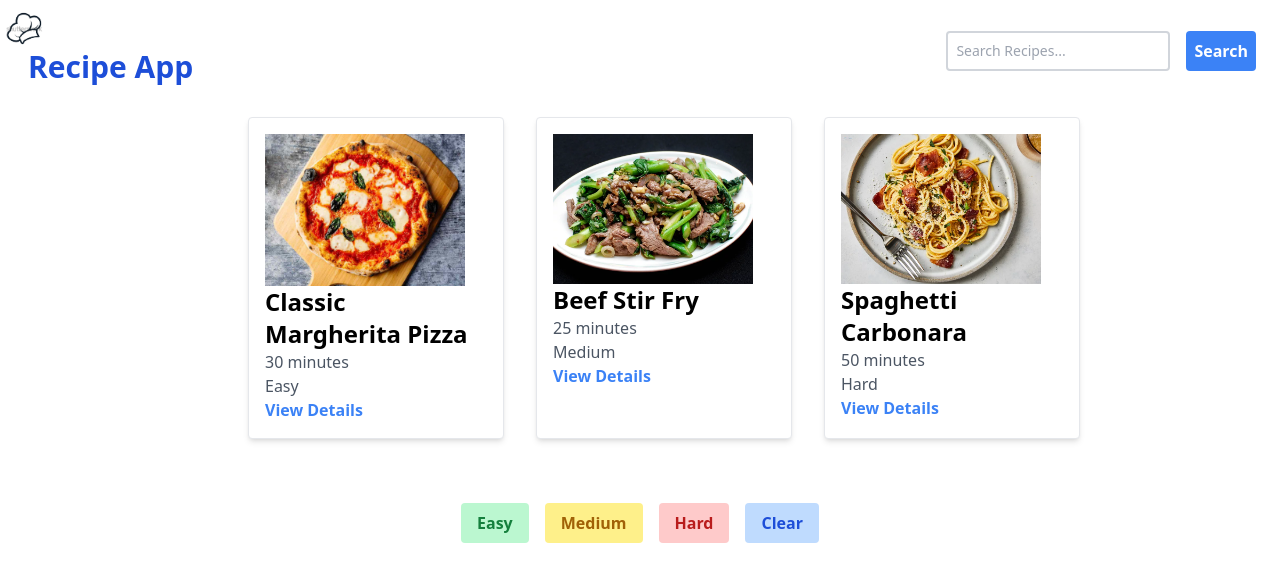
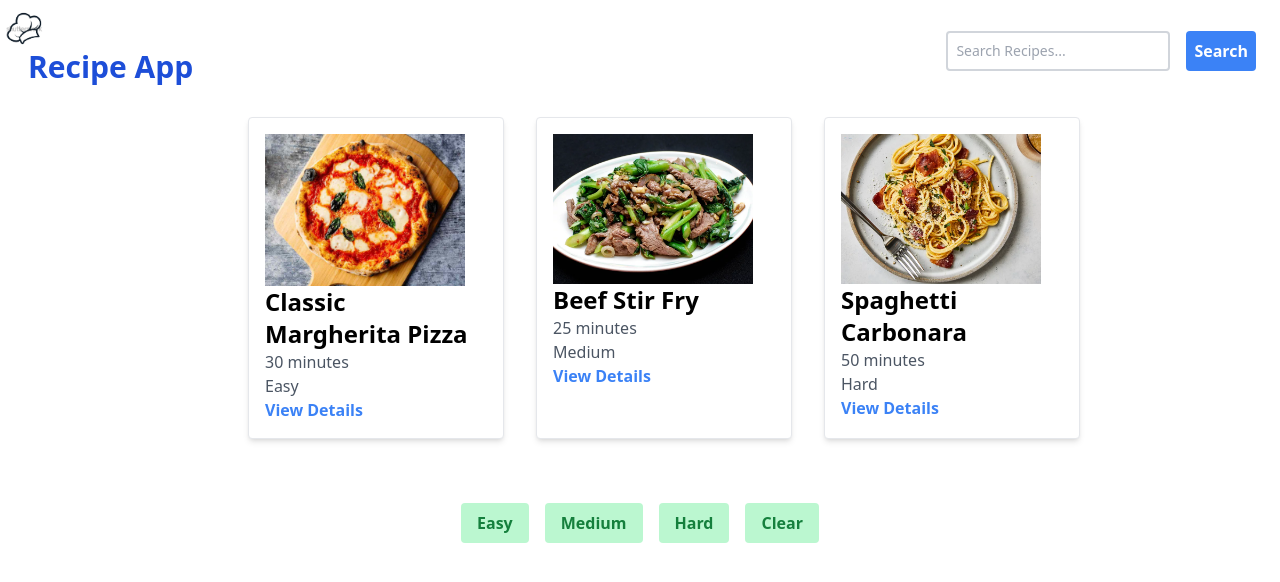
Before and after one commit to ek-sarath/recipe-app, a Next.js app: page / in a window 1280 px wide. Shown: the top 582 px of the page. Built offline with nearby package versions, Linux system fonts and the light colour scheme.

Commit message:
B5 | Multiple filter options

```diff
--- a/src/app/page.tsx
+++ b/src/app/page.tsx
@@ -25,15 +25,24 @@ const recipes: Recipe[] = [
 
 export default function Home() {
   const [searchQuery, setSearchQuery] = useState("");
+  const [selectedDifficulties, setSelectedDifficulties] = useState<string[]>([]);
   const [data, setData] = useState(recipes)
 
   function handleFilter(level: string) {
-    if(level==='All')
+    if(level==='Clear')
+      {
+      setSelectedDifficulties([]);
         setData(recipes);
+      }
     else
       {
-      const newData = recipes?.filter((item)=>item.difficulty===level)
+        setSelectedDifficulties((prev) => {
+          const isSelected = prev.includes(level);
+          const newSelected = isSelected ? prev.filter((item) => item !== level) : [...prev, level];
+          const newData = recipes?.filter((item)=>newSelected.length === 0 || newSelected.includes(item.difficulty))
           setData(newData);
+          return newSelected
+      })
     }
    }
 
@@ -60,41 +69,23 @@ export default function Home() {
             <h2 className="text-2xl font-bold">{recipe.name}</h2>
             <p className="text-gray-600">{recipe.cookingTime}</p>
             <p className="text-gray-600">{recipe.difficulty}</p>
-            <Link className="font-bold text-blue-500 hover:text-blue-700" href={`/recipe?id=${recipe.id}`}>
+            <Link className="font-bold text-blue-500 hover:text-blue-700" href={`/recipe/${recipe.id}`}>
   View Details
 </Link>
           </div>
         ))}
       </div>
       <div className="flex justify-center mt-16 gap-4">
+        {['Easy','Medium','Hard','Clear'].map((level)=>(
                   <button
+                  key={level}
                   type="button"
-          onClick={() => handleFilter('Easy')}
-          className="bg-green-200 hover:bg-green-400 text-green-700 font-bold py-2 px-4 rounded"
+                  onClick={() => handleFilter(level)}
+                  className={`font-bold py-2 px-4 rounded ${selectedDifficulties?.includes(level) ? 'bg-green-600 hover:bg-green-400 text-white':'bg-green-200 hover:bg-green-400 text-green-700' }`}
                 >
-          Easy
+                  {level}
                 </button>
-        <button
-          type="button"
-          onClick={() => handleFilter('Medium')}
-          className="bg-yellow-200 hover:bg-yellow-400 text-yellow-700 font-bold py-2 px-4 rounded"
-        >
-          Medium
-        </button>
-        <button
-          type="button"
-          onClick={() => handleFilter('Hard')}
-          className="bg-red-200 hover:bg-red-400 text-red-700 font-bold py-2 px-4 rounded"
-        >
-          Hard
-        </button>
-  <button
-    type="button"
-    onClick={() => handleFilter('All')}
-    className="bg-blue-200 hover:bg-blue-400 text-blue-700 font-bold py-2 px-4 rounded"
-  >
-    Clear
-  </button>
+        )        )}
 </div>
     </div>
   );
--- a/src/app/recipe/page.tsx
+++ b/src/app/recipe/[id]/page.tsx
@@ -1,5 +1,5 @@
 "use client"
-import { useSearchParams } from "next/navigation";
+import { useParams } from "next/navigation";
 // import Image from "next/image";
 import { useState,useEffect } from "react";
 // import PizzaImg from '../../../public/pizza.jpg'
@@ -17,9 +17,9 @@ export default function RecipeDetailsPage() {
       })
   }, []);
 
-  const searchParams = useSearchParams();
-  const getId: number = parseInt(searchParams?.get("id") as string);
-  const recipe= recipes?.find((item)=>item.id===getId)
+  const {id}: string = useParams();
+  const recipeId: number = parseInt(id as string);
+  const recipe= recipes?.find((item)=>item.id===recipeId)
     return (
       <div className="mx-8 my-4 bg-blue-100 bg-opacity-50 border mt-4 mb-4 rounded shadow-md p-12 w-90 h-85">
         <div className="font-bold text-center text-4xl"> {recipe?.name}</div>
```
Lines whose indentation alone changed are shown as unchanged.
